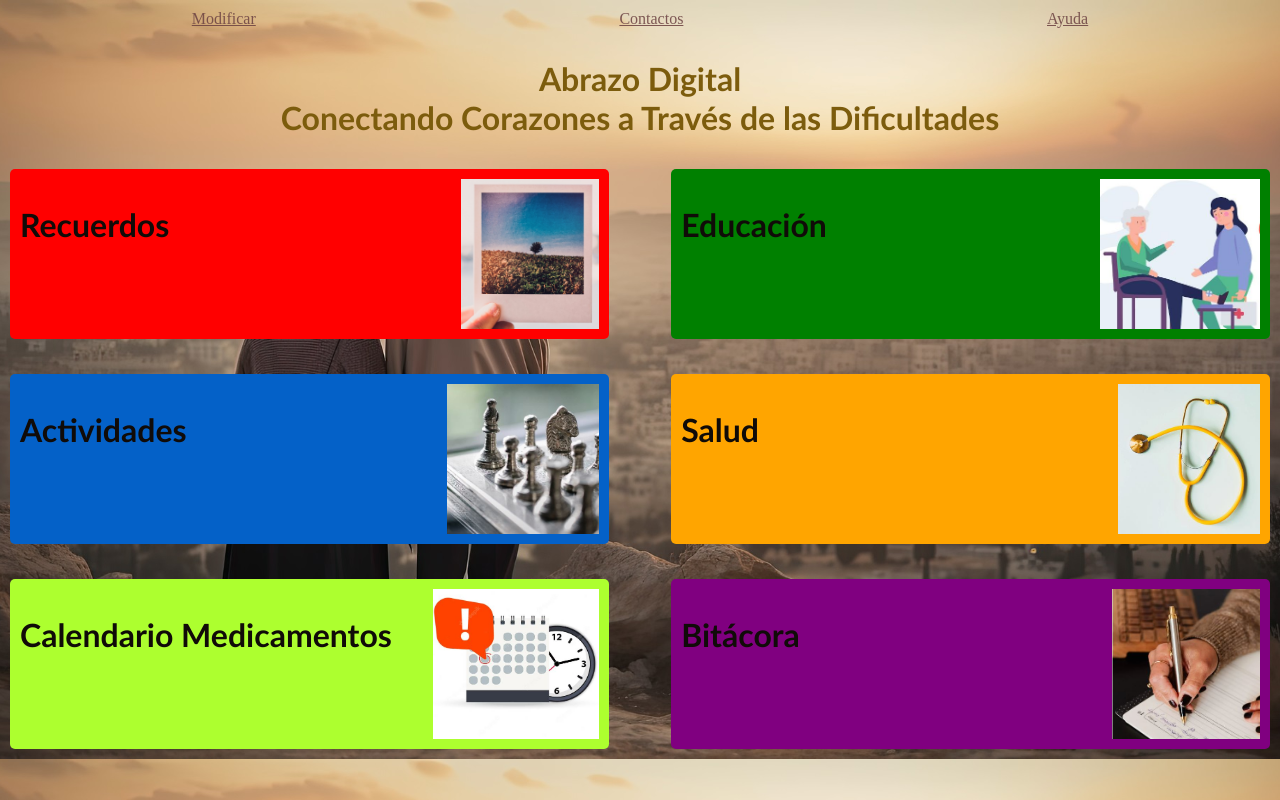
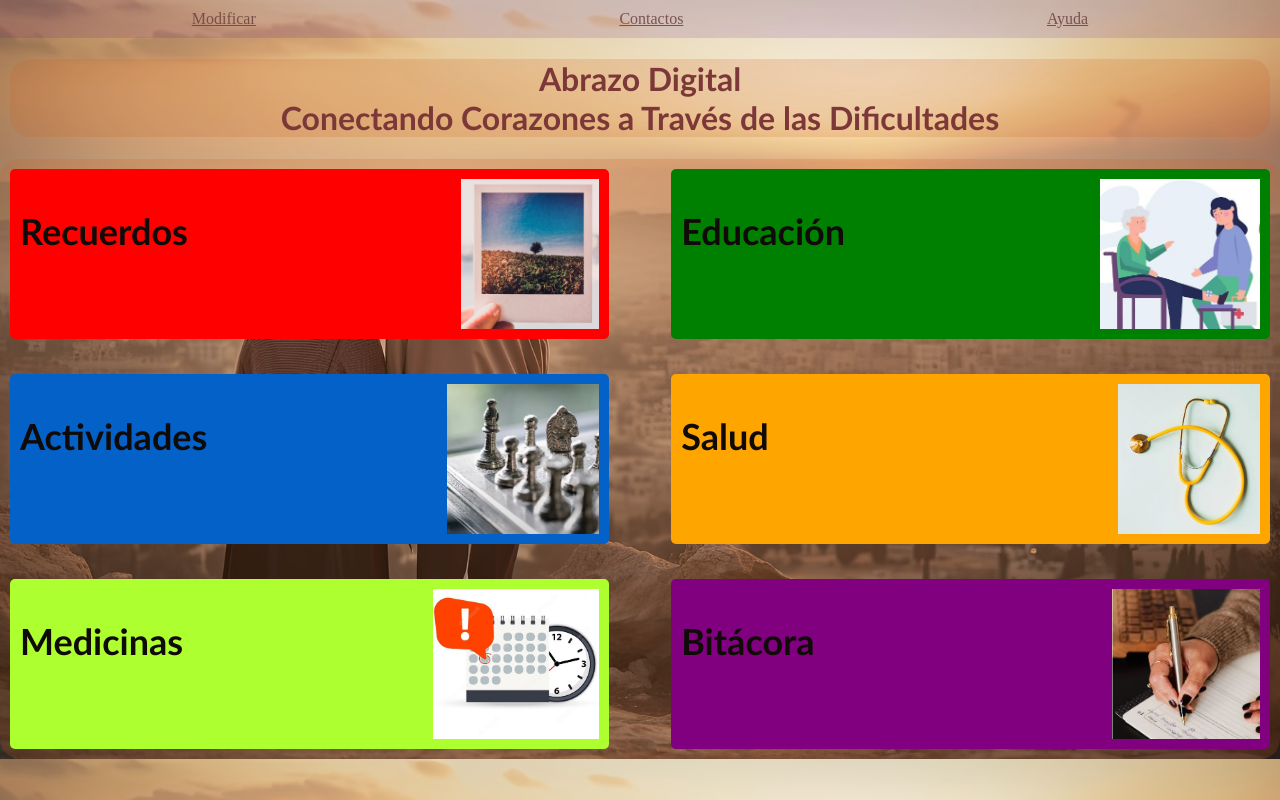
Before and after one commit to danimen81/ABRAZO.DIGITAL, a plain HTML site: page index.html in a window 1280 px wide. Drawn offline with Linux system fonts and the light colour scheme.

Commit message:
colores2

```diff
--- a/index.html
+++ b/index.html
@@ -34,7 +34,7 @@
         <img src="./src/medicina.JPG" />
       </div>
       <div class="box pink" onclick="window.location.href='./src/calendario.html'">
-        <h2>Calendario Medicamentos</h2>
+        <h2>Medicinas</h2>
         <img src="./src/14973302-reloj-despertador-clásico.jpg" />
       </div>
       <div class="box purple" onclick="window.location.href='./src/bitacora.html'">
--- a/styles.css
+++ b/styles.css
@@ -13,6 +13,7 @@ body {
 nav {
   display: flex;
   justify-content: space-around;
+  background-color: rgba(76, 0, 130, 0.13);
   margin: 0;
   padding: 10px;
 }
@@ -25,9 +26,14 @@ nav a {
 
 h1{
   text-align: center;
-  color:rgb(124, 92, 13);
+  color:rgb(124, 56, 56);
   font-family: 'Trebuchet MS', 'Lucida Sans Unicode', 'Lucida Grande', 'Lucida Sans', Arial, sans-serif;
 
+}
+div{
+  background-color: rgba(204, 96, 34, 0.194);
+  border-radius: 20px;
+  margin:10px;
 }
 
 
@@ -90,7 +96,7 @@ h1{
 }
 h2{
   color:rgb(16, 11, 8);
-  font-size: 32px;
+  font-size: 36px;
   font-family: 'Trebuchet MS', 'Lucida Sans Unicode', 'Lucida Grande', 'Lucida Sans', Arial, sans-serif;
 
 };
```
